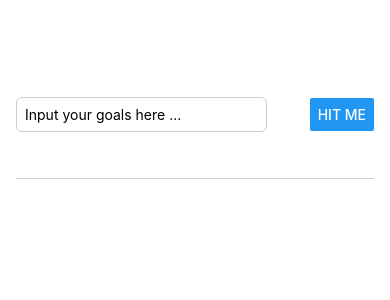
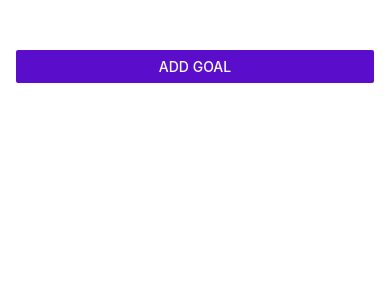
Before and after one commit to YitayalT/getting-started-with-react-native1, a React Native app: screen / in a window 390 px wide. Shown: the top 300 px of the page. Built offline with nearby package versions, Linux system fonts and the light colour scheme.

Commit message:
adding a modal

```diff
--- a/App.js
+++ b/App.js
@@ -1,18 +1,33 @@
 import { useState } from "react";
-import { View, StyleSheet, Button, TextInput, FlatList } from "react-native";
+import { View, StyleSheet, TextInput, FlatList, Button } from "react-native";
 
 import GoalItem from "./components/GoalItem";
 import GoalInput from "./components/GoalInput";
 export default function App() {
   const [courseGoals, setCourseGoals] = useState([]);
+  const [modalIsVisible, setModalIsVisible] = useState(false);
 
+    // start adding a goal
+    const startAddGoalHandler = () => {
+      setModalIsVisible(true);
+    };
+
+    // ending adding a goal
+    const endAddGoalHandler = () => {
+      setModalIsVisible(false);
+    };
+
+  //  pushing a goal into course goal catalog
   function addGoalHandler(enteredGoalText) {
     setCourseGoals((currentCourseGoal) => [
       ...currentCourseGoal,
       { text: enteredGoalText, id: Math.random().toString() },
     ]);
+
+    endAddGoalHandler();
   }
 
+  // deleting a goal
   function deleteGoalHandler(id) {
     setCourseGoals((currentCourseGoal) => {
       return currentCourseGoal.filter((goal) => goal.id !== id);
@@ -20,8 +35,11 @@ export default function App() {
   }
   return (
     <View style={styles.appContainer}>
-      <GoalInput onAddGoal={addGoalHandler} />
+      <Button title="Add Goal" color="#5a0ecc" onPress={startAddGoalHandler} />
 
+      {modalIsVisible && (
+        <GoalInput visible={modalIsVisible} onCancel = {endAddGoalHandler} onAddGoal={addGoalHandler} />
+      )}
       <View style={styles.goalsContainer}>
         <FlatList
           data={courseGoals}
--- a/components/GoalInput.js
+++ b/components/GoalInput.js
@@ -1,5 +1,5 @@
 import { useState } from "react";
-import { Button, StyleSheet, TextInput, View } from "react-native";
+import { Button, StyleSheet, TextInput, View, Modal } from "react-native";
 
 const GoalInput = (props) => {
   const [enteredGoalText, setEnteredGoalText] = useState("");
@@ -14,6 +14,7 @@ const GoalInput = (props) => {
   }
 
   return (
+    <Modal visible={props.visible} animationType="slide">
       <View style={styles.inputContainer}>
         <TextInput
           style={styles.textInput}
@@ -21,8 +22,16 @@ const GoalInput = (props) => {
           onChangeText={goalInputHandler}
           value={enteredGoalText}
         />
-      <Button title="Hit Me" onPress={addGoalHandler} />
+        <View style={styles.buttonContainer}>
+          <View style = {styles.button}>
+            <Button title="Add Goal" onPress={addGoalHandler} />
           </View>
+          <View style = {styles.button}>
+            <Button title="Cancel" onPress={props.onCancel} />
+          </View>
+        </View>
+      </View>
+    </Modal>
   );
 };
 
@@ -31,19 +40,27 @@ export default GoalInput;
 const styles = StyleSheet.create({
   inputContainer: {
     flex: 1,
-    flexDirection: "row",
-    justifyContent: "space-between",
+    justifyContent: "center",
     alignItems: "center",
     marginBottom: 24,
+    padding: 16,
     borderBottomWidth: 1,
     borderBottomColor: "#ccc",
   },
   textInput: {
     borderWidth: 1,
     borderColor: "#ccc",
-    width: "70%",
+    width: "85%",
     marginRight: 8,
     padding: 8,
     borderRadius: 6,
   },
+  buttonContainer: {
+    flexDirection: "row",
+  },
+  button: {
+    width: '30%',
+    marginHorizontal: 8,
+    marginTop: 10
+  }
 });
--- a/components/GoalItem.js
+++ b/components/GoalItem.js
@@ -1,24 +1,27 @@
-import {Pressable, StyleSheet, Text, View} from 'react-native';
+import { Pressable, StyleSheet, Text, View } from "react-native";
 const GoalItem = (props) => {
   return (
-    <Pressable onPress={props.onDeleteItem.bind(this, props.id)}>
     <View style={styles.goalItem}>
+      <Pressable
+        android_ripple={{ color: "#ddd" }}
+        onPress={props.onDeleteItem.bind(this, props.id)}
+      >
         <Text style={styles.goalText}>{props.text}</Text>
+      </Pressable>
     </View>
-  </Pressable>
-  )
-}
+  );
+};
 
-export default GoalItem
+export default GoalItem;
 
 const styles = StyleSheet.create({
   goalItem: {
     margin: 8,
-        padding: 8,
     borderRadius: 6,
     backgroundColor: "#5e0acc",
   },
   goalText: {
     color: "white",
+    padding: 8
   },
-})
+});
```
Lines whose indentation alone changed are shown as unchanged.
